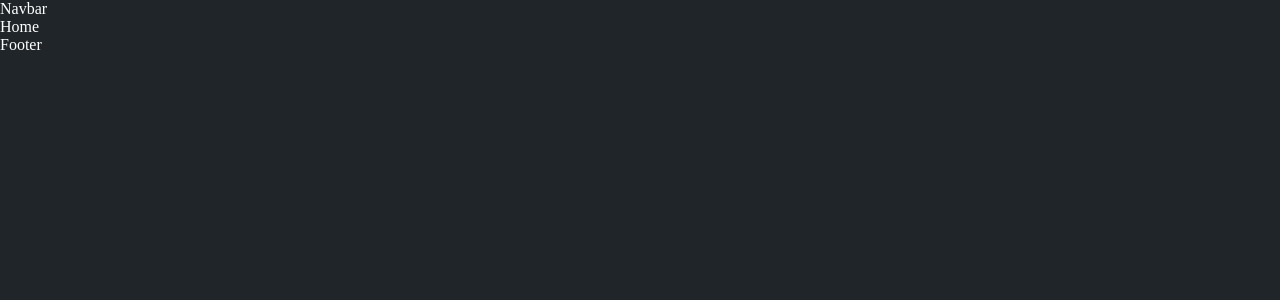
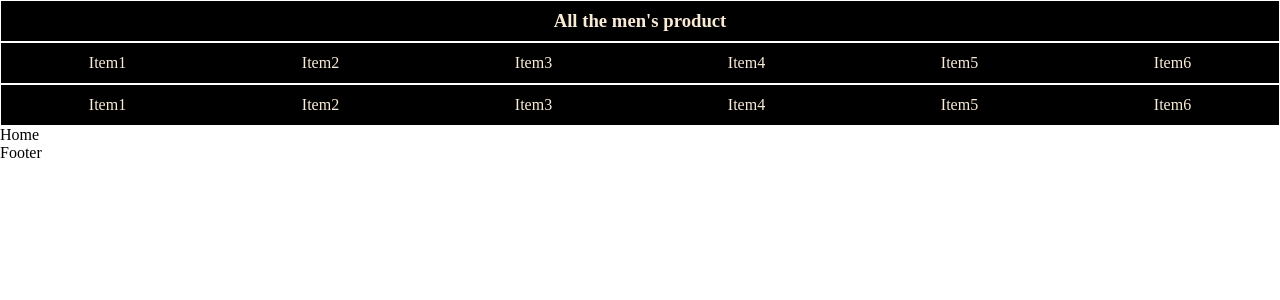
Before and after one commit to 2023AAP/Amazon-Affiliate-Project, a React (Vite) app in the folder client/: page / in a window 1280 px wide. Shown: the top 300 px of the page. Built offline with nearby package versions, Linux system fonts and the light colour scheme.

Commit message:
Navbar updated

```diff
--- a/client/package.json
+++ b/client/package.json
@@ -13,6 +13,7 @@
     "js-cookie": "^3.0.1",
     "react": "^18.2.0",
     "react-dom": "^18.2.0",
+    "react-multi-carousel": "^2.8.2",
     "react-router-dom": "^6.8.1",
     "sass": "^1.58.0"
   },
--- a/client/postcss.config.cjs
+++ /dev/null
@@ -1,6 +0,0 @@
-module.exports = {
-  plugins: {
-    tailwindcss: {},
-    autoprefixer: {},
-  },
-}
--- a/client/src/components/Layout.jsx
+++ b/client/src/components/Layout.jsx
@@ -1,6 +1,7 @@
 import React from 'react';
 import Navbar from '../section/Navbar';
 import Footer from '../section/Footer';
+//import Test from '../section/test';
 import { Outlet } from 'react-router-dom';
 
 const Layout = () => {
--- a/client/src/index.scss
+++ b/client/src/index.scss
@@ -2,8 +2,7 @@
 * {
     margin: 0 ;
     padding: 0;
-    background-color: $black;
-    color: white;
+    color: black;
 }
 
 input:focus{
--- a/client/src/section/Navbar.jsx
+++ b/client/src/section/Navbar.jsx
@@ -1,9 +1,32 @@
-import React from 'react'
-
+import React from 'react';
+import './Navbar.scss';
 const Navbar = () => {
+  const navItems1 = ['Item1', 'Item2', 'Item3', 'Item4', 'Item5', 'Item6'];
+  const navItems2 = ['Item1', 'Item2', 'Item3', 'Item4', 'Item5', 'Item6'];
   return (
-    <div>Navbar</div>
+    <nav>
+      <div className='first_navbar'>
+        <h3>All the men's product</h3>
+      </div>
+      <div>
+        <ul className='second_navbar'>
+          {
+            navItems1.map((navItem)=>{
+              return <li key={navItem}>{navItem}</li>
+            })
+          }
+        </ul>
+      </div>
+      <div>
+        <ul className='second_navbar'>
+          {
+            navItems2.map((navItem)=>{
+              return <li key={navItem}>{navItem}</li>
+            })
+          }
+        </ul>
+      </div>
+    </nav>
   )
 }
-
 export default Navbar
--- /dev/null
+++ b/client/src/section/Navbar.scss
@@ -0,0 +1,48 @@
+nav {
+  width: 100%;
+  background-color: black;
+  .first_navbar{
+    display: flex;
+    align-items: center;
+    justify-content: center;
+    height: 2.5rem;
+    border: 1px solid white;
+    h3{
+      color: antiquewhite;
+    }
+  }
+  .second_navbar{
+    height: 2.5rem;
+    display: flex;
+    align-items: center;
+    justify-content: space-between;
+    list-style: none;
+    border: 1px solid white;
+      li {
+        margin: 0 10px;
+        color: antiquewhite;
+        width: 16%;
+        margin: 0 auto;
+        display: flex;
+        align-items: center;
+        justify-content: center;
+      }
+  }
+  // .third_navbar{
+  //   height: 2.5rem;
+  //   display: flex;
+  //   align-items: center;
+  //   justify-content: space-between;
+  //   list-style: none;
+  //   border: 1px solid white;
+  //     li {
+  //       margin: 0 10px;
+  //       color: antiquewhite;
+  //       width: 16%;
+  //       margin: 0 auto;
+  //       display: flex;
+  //       align-items: center;
+  //       justify-content: center;
+  //     }
+  // }
+}
```
Also changed, not shown: client/tailwind.config.cjs (deleted, +0 -11 lines), 1 other file (tests, documents, lock files or other folders).
